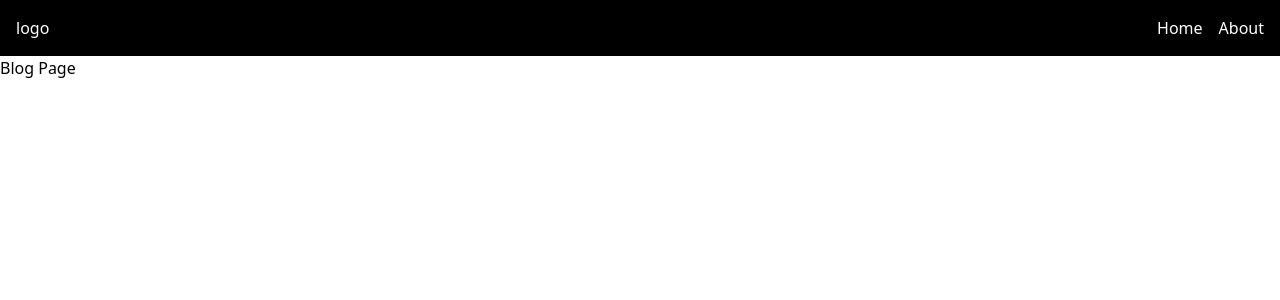
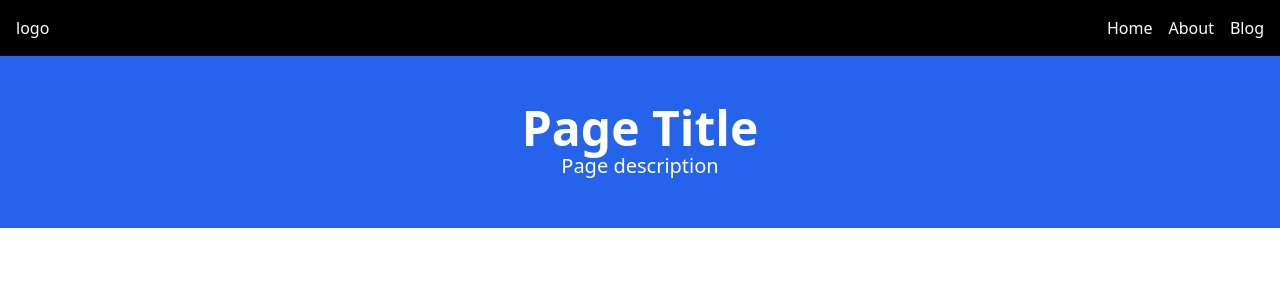
Before and after one commit to ashx3s/sait-svelte-demos, a SvelteKit app: page /blog in a window 1280 px wide. Shown: the top 300 px of the page. Built offline with nearby package versions, Linux system fonts and the light colour scheme.

Commit message:
setup PageHeader w/min styles
Signed-off-by: Ashlyn Knox <ashlyn@lilyx.io>

```diff
--- a/src/lib/components/Header.svelte
+++ b/src/lib/components/Header.svelte
@@ -1,7 +1,8 @@
 <script>
 	const navItems = [
 		{ name: 'Home', href: '/' },
-		{ name: 'About', href: '/about' }
+		{ name: 'About', href: '/about' },
+		{ name: 'Blog', href: '/blog' }
 	];
 </script>
 
--- /dev/null
+++ b/src/lib/components/PageHeader.svelte
@@ -0,0 +1,15 @@
+<script>
+</script>
+
+<!-- Header -->
+<header class="container bg-blue-600 text-white py-12 flex flex-col items-center">
+	<!-- Title -->
+	<h1 class="text-3xl lg:text-5xl font-semibold">Page Title</h1>
+	<!-- Description -->
+	<p class="text-lg lg:text-xl">Page description</p>
+	<!-- Slot for flex content
+	<div class="bg-white text-blue-600 rounded-lg p-4">
+		<slot />
+	</div>
+  -->
+</header>
--- a/src/routes/blog/+page.svelte
+++ b/src/routes/blog/+page.svelte
@@ -1,3 +1,5 @@
-<header>
-	<h1>Blog Page</h1>
-</header>
+<script>
+	import PageHeader from '../../lib/components/PageHeader.svelte';
+</script>
+
+<PageHeader />
```
